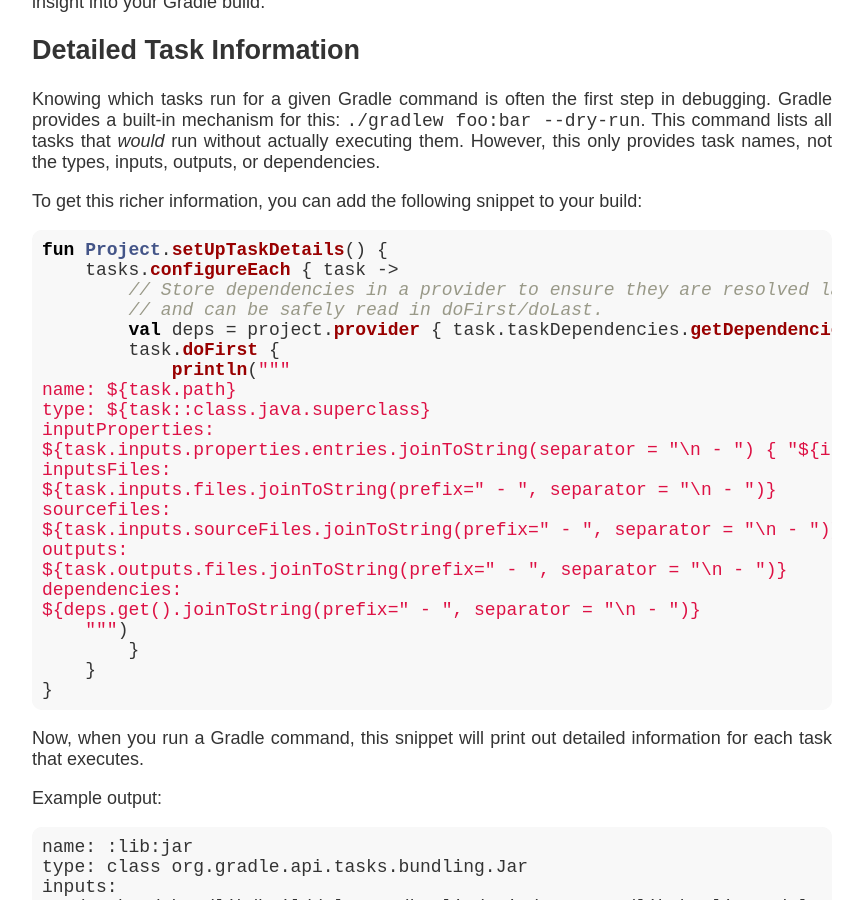
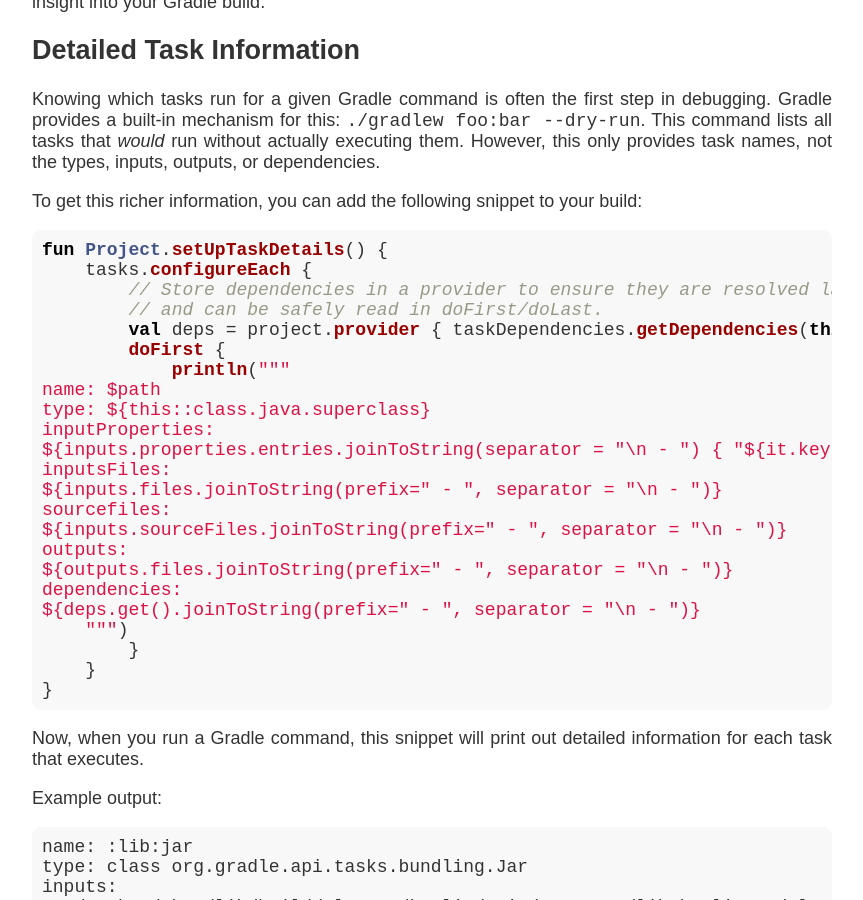
Before and after one commit to liutikas/liutikas.github.io, a Jekyll site: the page built from _posts/2025-05-01-Escape-Velocity.md, in a window 1280 px wide and 900 px high, scrolled down 545 px. Shown: the whole window, without its empty margins (208-1071 px from the left). Built offline with Jekyll 4.4.1, drawn with Linux system fonts in a browser that asks for light colours.

Commit message:
Fix compilation error in `2025-05-01-Escape-Velocity.md`
This is neither Groovy nor Kotlin compatible.
In Groovy, `val` does not exist.
In Kotlin/Java, `configureEach` lambda parameter is a receiver type.

````diff
--- a/_posts/2025-05-01-Escape-Velocity.md
+++ b/_posts/2025-05-01-Escape-Velocity.md
@@ -18,22 +18,22 @@
 
 ```kotlin
 fun Project.setUpTaskDetails() {
-    tasks.configureEach { task ->
+    tasks.configureEach {
         // Store dependencies in a provider to ensure they are resolved lazily
         // and can be safely read in doFirst/doLast.
-        val deps = project.provider { task.taskDependencies.getDependencies(task).map { it.path } }
-        task.doFirst {
+        val deps = project.provider { taskDependencies.getDependencies(this).map { it.path } }
+        doFirst {
             println("""
-name: ${task.path}
-type: ${task::class.java.superclass}
+name: $path
+type: ${this::class.java.superclass}
 inputProperties:
-${task.inputs.properties.entries.joinToString(separator = "\n - ") { "${it.key}: ${it.value}" }}
+${inputs.properties.entries.joinToString(separator = "\n - ") { "${it.key}: ${it.value}" }}
 inputsFiles:
-${task.inputs.files.joinToString(prefix=" - ", separator = "\n - ")}
+${inputs.files.joinToString(prefix=" - ", separator = "\n - ")}
 sourcefiles:
-${task.inputs.sourceFiles.joinToString(prefix=" - ", separator = "\n - ")}
+${inputs.sourceFiles.joinToString(prefix=" - ", separator = "\n - ")}
 outputs:
-${task.outputs.files.joinToString(prefix=" - ", separator = "\n - ")}
+${outputs.files.joinToString(prefix=" - ", separator = "\n - ")}
 dependencies:
 ${deps.get().joinToString(prefix=" - ", separator = "\n - ")}
     """)
````
